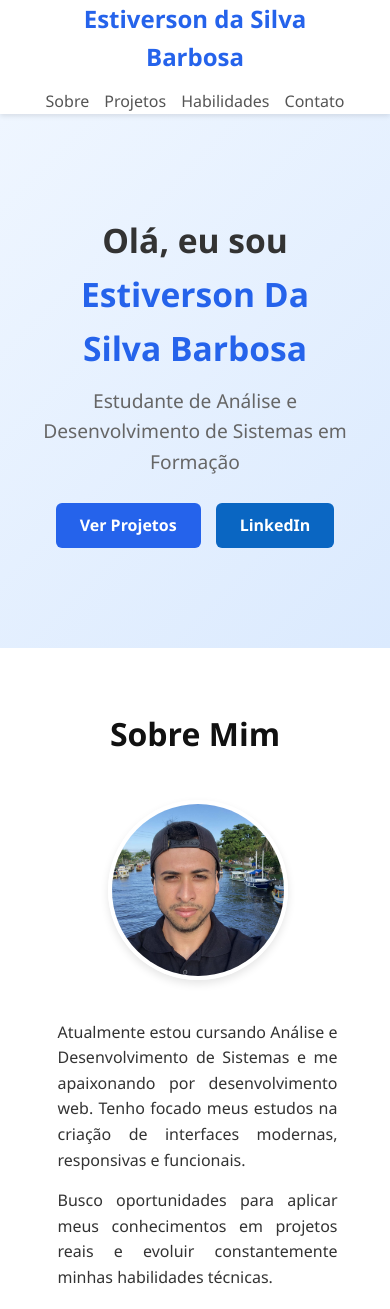
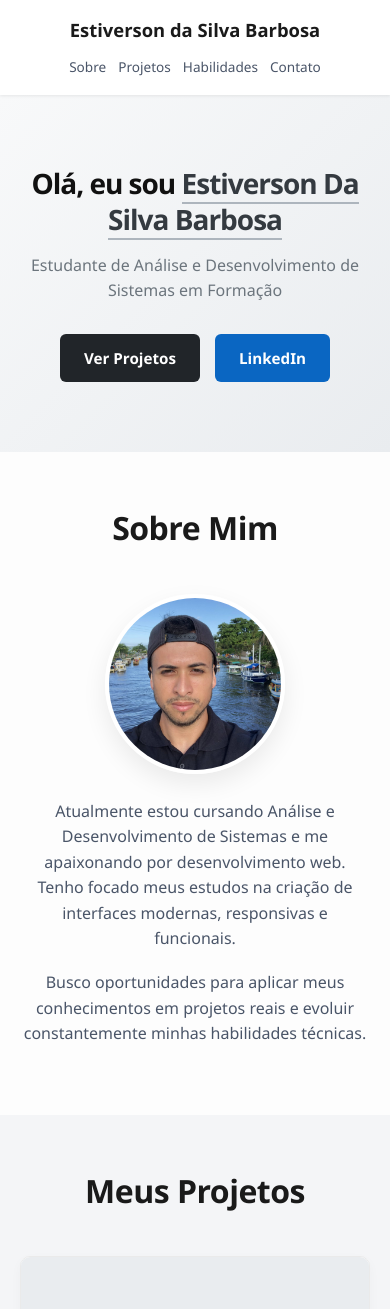
Before and after one commit to estive-ubasurf/Estiverson-da-Silva-Barbosa, a plain HTML site: page index.html/index.html in a window 390 px wide. Shown: the top 1309 px of the page. Drawn offline with Linux system fonts and the light colour scheme.

Commit message:
Refactor CSS for layout and responsiveness improvements
Refactor CSS styles for improved layout and responsiveness, including updates to container, header, hero section, buttons, and media queries.

```diff
--- a/index.html/style.css
+++ b/index.html/style.css
@@ -1,44 +1,52 @@
-/* --- RESET E ESTILOS GERAIS --- */
+/* --- RESET E TRAVA DE LARGURA --- */
 * {
   margin: 0;
   padding: 0;
   box-sizing: border-box;
 }
 
-html {
+html, body {
+  width: 100%;
+  max-width: 100vw;
+  overflow-x: hidden; /* Impede que a página balance para os lados */
   scroll-behavior: smooth;
   font-family: 'Segoe UI', Tahoma, Geneva, Verdana, sans-serif;
-  color: #333;
+  color: #2b2d42;
   line-height: 1.6;
+  background-color: #fdfdfd;
 }
 
 .container {
-  width: 90%;
+  width: 100%;
   max-width: 1100px;
   margin: 0 auto;
+  padding: 0 20px;
 }
 
 .section {
-  padding: 60px 0;
+  padding: 70px 0;
+  width: 100%;
 }
 
 .bg-light {
-  background-color: #f8f9fa;
+  background-color: #f4f5f7;
 }
 
 .section-title {
   text-align: center;
   font-size: 2rem;
   margin-bottom: 40px;
-  color: #111;
+  color: #1a1a1a;
+  letter-spacing: -0.5px;
 }
 
 /* --- HEADER & NAV --- */
 .header {
   position: sticky;
   top: 0;
-  background-color: #ffffff;
-  box-shadow: 0 2px 5px rgba(0,0,0,0.1);
+  width: 100%;
+  background-color: rgba(255, 255, 255, 0.98);
+  box-shadow: 0 1px 3px rgba(0, 0, 0, 0.08);
   z-index: 1000;
 }
 
@@ -50,9 +58,9 @@ html {
 }
 
 .logo {
-  font-size: 1.5rem;
-  font-weight: bold;
-  color: #2563eb;
+  font-size: 1.25rem;
+  font-weight: 700;
+  color: #1a1a1a;
   text-decoration: none;
 }
 
@@ -64,70 +72,78 @@ html {
 
 .nav-links a {
   text-decoration: none;
-  color: #555;
+  color: #4a5568;
   font-weight: 500;
-  transition: color 0.3s;
+  font-size: 0.95rem;
+  transition: color 0.2s ease;
 }
 
 .nav-links a:hover {
-  color: #2563eb;
+  color: #1a1a1a;
 }
 
 /* --- HERO SECTION --- */
 .hero {
   padding: 100px 0;
   text-align: center;
-  background: linear-gradient(135deg, #eff6ff 0%, #dbeafe 100%);
+  background: linear-gradient(135deg, #f8f9fa 0%, #e9ecef 100%);
+  width: 100%;
 }
 
 .hero h1 {
   font-size: 2.5rem;
-  margin-bottom: 10px;
+  margin-bottom: 15px;
+  color: #111;
+  letter-spacing: -1px;
+  word-wrap: break-word;
 }
 
 .hero h1 span {
-  color: #2563eb;
+  color: #343a40;
+  border-bottom: 2px solid #adb5bd;
 }
 
 .hero p {
-  font-size: 1.2rem;
-  color: #666;
-  margin-bottom: 25px;
+  font-size: 1.15rem;
+  color: #6c757d;
+  margin-bottom: 30px;
 }
 
 .hero-buttons {
   display: flex;
   justify-content: center;
   gap: 15px;
+  flex-wrap: wrap;
 }
 
 /* --- BOTÕES --- */
 .btn {
   display: inline-block;
-  padding: 10px 24px;
+  padding: 12px 24px;
   border-radius: 6px;
   text-decoration: none;
   font-weight: 600;
-  transition: background-color 0.3s;
+  font-size: 0.95rem;
+  transition: all 0.2s ease;
 }
 
 .btn-primary {
-  background-color: #2563eb;
+  background-color: #212529;
   color: #fff;
   border: none;
 }
 
 .btn-primary:hover {
-  background-color: #1d4ed8;
+  background-color: #343a40;
 }
 
-.btn-secondary {
-  background-color: #e5e7eb;
-  color: #374151;
+.btn-linkedin {
+  background-color: #0a66c2;
+  color: #ffffff;
 }
 
-.btn-secondary:hover {
-  background-color: #d1d5db;
+.btn-linkedin:hover {
+  background-color: #084e96;
 }
 
 .btn-block {
@@ -145,55 +161,57 @@ html {
 
 .about-avatar {
   flex: 1;
-  min-width: 200px;
+  min-width: 180px;
   display: flex;
   justify-content: center;
 }
 
-.avatar-placeholder {
+.avatar-img {
   width: 180px;
   height: 180px;
   border-radius: 50%;
-  background-color: #cbd5e1;
-  display: flex;
-  align-items: center;
-  justify-content: center;
-  color: #475569;
-  font-weight: bold;
+  object-fit: cover;
+  border: 4px solid #fff;
+  box-shadow: 0 10px 25px rgba(0, 0, 0, 0.08);
 }
 
 .about-text {
   flex: 2;
-  min-width: 280px;
+  min-width: 0; /* Evita estourar a largura no telemóvel */
+  text-align: left;
 }
 
 .about-text p {
-  margin-bottom: 15px;
+  margin-bottom: 18px;
+  color: #4a5568;
+  font-size: 1rem;
 }
 
 /* --- PROJETOS --- */
 .projects-grid {
   display: grid;
-  grid-template-columns: repeat(auto-fit, minmax(280px, 1fr));
+  grid-template-columns: repeat(auto-fit, minmax(260px, 1fr));
   gap: 25px;
+  width: 100%;
 }
 
 .project-card {
   background: #fff;
-  border-radius: 8px;
+  border-radius: 10px;
   overflow: hidden;
-  box-shadow: 0 4px 6px rgba(0,0,0,0.05);
+  box-shadow: 0 4px 12px rgba(0, 0, 0, 0.03);
+  border: 1px solid #eaeaea;
   display: flex;
   flex-direction: column;
 }
 
 .card-image-placeholder {
-  height: 160px;
-  background-color: #cbd5e1;
+  height: 170px;
+  background-color: #e9ecef;
   display: flex;
   align-items: center;
   justify-content: center;
-  color: #475569;
+  color: #6c757d;
   font-weight: 500;
 }
 
@@ -206,11 +224,13 @@ html {
 
 .card-body h3 {
   margin-bottom: 10px;
+  color: #1a1a1a;
+  font-size: 1.2rem;
 }
 
 .card-body p {
   font-size: 0.95rem;
-  color: #666;
+  color: #6c757d;
   margin-bottom: 15px;
   flex-grow: 1;
 }
@@ -223,10 +243,10 @@ html {
 }
 
 .tag {
-  background-color: #e0e7ff;
-  color: #3730a3;
+  background-color: #f1f3f5;
+  color: #495057;
   font-size: 0.75rem;
-  padding: 3px 8px;
+  padding: 4px 10px;
   border-radius: 4px;
   font-weight: 600;
 }
@@ -238,13 +258,9 @@ html {
 
 .btn-link {
   text-decoration: none;
-  color: #2563eb;
+  color: #212529;
   font-size: 0.9rem;
   font-weight: 600;
-}
-
-.btn-link:hover {
-  text-decoration: underline;
 }
 
 /* --- HABILIDADES --- */
@@ -252,114 +268,112 @@ html {
   display: flex;
   justify-content: center;
   flex-wrap: wrap;
-  gap: 15px;
+  gap: 12px;
 }
 
 .skill-item {
-  background-color: #f1f5f9;
-  border: 1px solid #e2e8f0;
-  padding: 12px 24px;
-  border-radius: 6px;
+  background-color: #fff;
+  border: 1px solid #dfe3e8;
+  padding: 10px 20px;
+  border-radius: 8px;
   font-weight: 600;
+  font-size: 0.9rem;
   color: #334155;
 }
 
 /* --- CONTATO --- */
 .contact-form {
+  width: 100%;
   max-width: 600px;
   margin: 0 auto;
   background: #fff;
-  padding: 30px;
-  border-radius: 8px;
-  box-shadow: 0 4px 6px rgba(0,0,0,0.05);
+  padding: 25px;
+  border-radius: 10px;
+  box-shadow: 0 4px 12px rgba(0, 0, 0, 0.03);
+  border: 1px solid #eaeaea;
 }
 
 .form-group {
-  margin-bottom: 20px;
+  margin-bottom: 18px;
 }
 
 .form-group label {
   display: block;
-  margin-bottom: 8px;
+  margin-bottom: 6px;
   font-weight: 600;
+  color: #334155;
 }
 
 .form-group input,
 .form-group textarea {
   width: 100%;
-  padding: 10px;
-  border: 1px solid #ccc;
+  padding: 12px;
+  border: 1px solid #ced4da;
   border-radius: 6px;
   font-size: 1rem;
+  color: #333;
 }
 
 /* --- RODAPÉ --- */
 .footer {
-  background-color: #0f172a;
-  color: #94a3b8;
+  width: 100%;
+  background-color: #111318;
+  color: #8b949e;
   text-align: center;
-  padding: 20px 0;
-  font-size: 0.9rem;
+  padding: 25px 15px;
+  font-size: 0.85rem;
 }
 
-/* --- RESPONSIVIDADE (MOBILE) --- */
+/* --- AJUSTES EXCLUSIVOS PARA CELULAR --- */
 @media (max-width: 768px) {
+  .section {
+    padding: 50px 0;
+  }
+
   .nav-container {
     flex-direction: column;
-    gap: 12px;
+    gap: 10px;
     text-align: center;
+  }
+
+  .logo {
+    font-size: 1.15rem;
   }
 
   .nav-links {
     justify-content: center;
     flex-wrap: wrap;
-    gap: 15px;
-    padding: 0;
+    gap: 12px;
+  }
+
+  .nav-links a {
+    font-size: 0.85rem;
+  }
+
+  .hero {
+    padding: 70px 0;
   }
 
   .hero h1 {
-    font-size: 2.1rem;
+    font-size: 1.75rem;
+    line-height: 1.3;
+  }
+
+  .hero p {
+    font-size: 1rem;
   }
 
   .about-content {
     flex-direction: column;
     text-align: center;
+    gap: 25px;
+  }
+
+  .about-text {
+    text-align: center;
+  }
+
+  .projects-grid {
+    grid-template-columns: 1fr; /* Força 1 card por linha no telemóvel */
+  }
 }
-}/* Estilo personalizado para o botão do LinkedIn */
-.btn-linkedin {
-  background-color: #0a66c2; /* Azul oficial do LinkedIn */
-  color: #ffffff;
-}
-
-.btn-linkedin:hover {
-  background-color: #084e96; /* Azul um pouco mais escuro ao passar o mouse */
-}/* Adicione isso ao final do seu style.css para garantir a foto perfeita */
-.avatar-img {
-  width: 180px;  /* Ajuste o tamanho se necessário */
-  height: 180px; /* Deve ser igual à largura para um círculo perfeito */
-  border-radius: 50%; /* Faz a foto ficar redonda */
-  object-fit: cover; /* Garante que a foto não fique esticada, cortando o excesso */
-  border: 4px solid #fff; /* Adiciona uma borda branca opcional */
-  box-shadow: 0 4px 8px rgba(0,0,0,0.1); /* Adiciona uma sombra suave opcional */
-}/* Classe reutilizável para centralizar conteúdo */
-.container {
-  max-width: 1100px; /* Define a largura máxima do conteúdo */
-  margin: 0 auto;    /* Centraliza o contêiner na tela (cima/baixo: 0, esquerda/direita: automático) */
-  padding: 0 20px;   /* Adiciona um pequeno espaçamento interno nas laterais para telas pequenas (mobile) */
-  box-sizing: border-box; /* Garante que o padding não aumente a largura total */
-}/* Estilo específico para a seção Sobre Mim */
-#sobre {
-  display: flex;
-  flex-direction: column; /* Organiza os elementos em coluna (título, foto, texto) */
-  align-items: center;    /* Centraliza os elementos horizontalmente */
-  max-width: 1100px;      /* Define a largura máxima */
-  margin: 0 auto;         /* Centraliza a própria seção na tela */
-  padding: 60px 20px;     /* Adiciona padding nas laterais (e em cima/baixo) */
-  box-sizing: border-box; /* Garante que o padding não aumente a largura total */
-}
-
-/* Garante que os parágrafos de texto também sejam centralizados se necessário, mas que não ocupem toda a largura */
-#sobre .about-text {
-  max-width: 800px; /* Opcional: limite ainda mais a largura do texto para leitura confortável */
-  text-align: justify; /* Opcional: justifica o texto, se preferir */
-}
```
